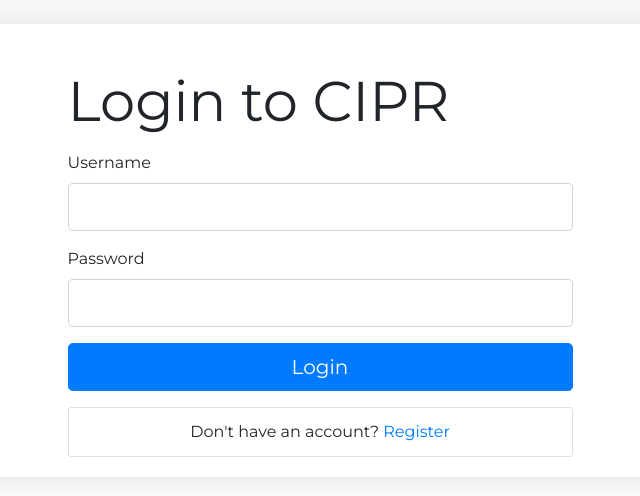
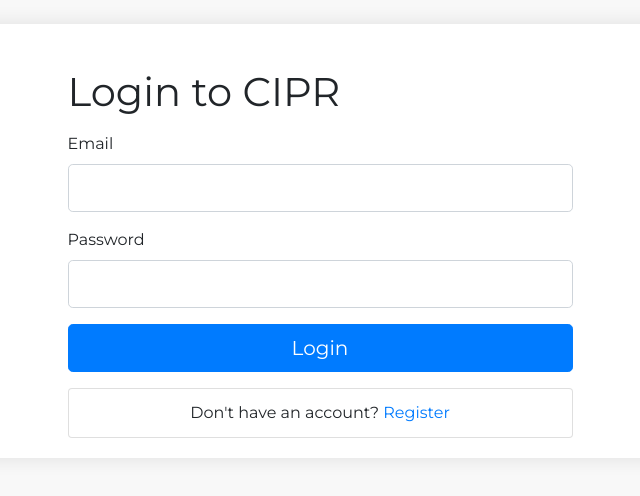
Before and after one commit to rahulchavan424/cipr, a Flask app: page /login in a window 1280 px wide. Shown: the part 56-552 px from the top of the page, without its empty margins (320-960 px from the left). Run offline with Flask 3, Linux system fonts and the light colour scheme; some libraries are stand-ins or nearby versions.

Commit message:
Updated login and profile

```diff
--- a/forms.py
+++ b/forms.py
@@ -1,6 +1,7 @@
 from flask_wtf import FlaskForm
 from wtforms import StringField, TextAreaField, SubmitField, PasswordField, SelectField, MultipleFileField, FileField
 from wtforms.validators import DataRequired, Email, EqualTo, Length
+from flask_wtf.file import FileField, FileAllowed
 
 class IPCreateForm(FlaskForm):
     category = StringField('IP Category', validators=[DataRequired()])
@@ -31,11 +32,13 @@ class RegistrationForm(FlaskForm):
     submit = SubmitField('Register')
 
 class LoginForm(FlaskForm):
-    username = StringField('Username', validators=[DataRequired()])
+    email = StringField('Email', validators=[DataRequired(), Email()])
     password = PasswordField('Password', validators=[DataRequired()])
     submit = SubmitField('Login')
 
 class UserProfileForm(FlaskForm):
-    profile_picture = FileField('Profile Picture')
+    profile_picture = FileField('Profile Picture', validators=[
+        FileAllowed(['jpg', 'png', 'jpeg', 'gif'], 'Images only!'),
+    ])
     description = TextAreaField('Description', validators=[DataRequired()])
     submit = SubmitField('Save Profile')
--- a/models.py
+++ b/models.py
@@ -4,6 +4,7 @@ from werkzeug.security import generate_password_hash, check_password_hash
 import secrets
 from sqlalchemy_utils import ChoiceType
 from roles import UserRole
+from sqlalchemy.orm import relationship
 
 class User(db.Model):
     username = db.Column(db.String(50), unique=True, nullable=False)
@@ -18,10 +19,9 @@ class User(db.Model):
     password_hash = db.Column(db.String(128), nullable=False)
     registered_on = db.Column(db.DateTime, nullable=False, default=datetime.utcnow)
     auth_token = db.Column(db.String(32), unique=True, nullable=True)
-
-    # profile fields
     profile_picture = db.Column(db.String(255))
     description = db.Column(db.Text)
+    ips = relationship('IP', back_populates='user')
 
     def __init__(self, username, email, role, password):
         self.username = username
@@ -45,3 +45,5 @@ class IP(db.Model):
     short_description = db.Column(db.String(255), nullable=False)
     elaborate_description = db.Column(db.Text, nullable=False)
     attachments = db.Column(db.String(255))
+    user_email = db.Column(db.String(100), db.ForeignKey('user.email'))
+    user = relationship('User', back_populates='ips')
--- a/routes.py
+++ b/routes.py
@@ -70,14 +70,23 @@ def home():
 def ip_create():
     form = IPCreateForm()
     if form.validate_on_submit():
-        # create new ip instance and add to db
+        # Get the email address of the logged-in user from the session
+        user_email = session.get('email')
+
+        if not user_email:
+            flash('User email not found. Please log in.', 'error')
+            return redirect(url_for('login'))
+
+        # Create a new IP instance and add it to the database
         new_ip = IP(
             category=form.category.data,
             subcategory=form.subcategory.data,
             short_description=form.short_description.data,
             elaborate_description=form.elaborate_description.data,
+            user_email=user_email,  # Store the email address in the IP record
         )
-        # handle file upload
+
+        # Handle file upload
         attachments = []
         for file in request.files.getlist('attachments'):
             if file and allowed_file(file.filename):
@@ -85,9 +94,12 @@ def ip_create():
                 file.save(os.path.join(app.config['UPLOAD_FOLDER'], filename))
                 attachments.append(filename)
         new_ip.attachments = ', '.join(attachments)
+
         db.session.add(new_ip)
         db.session.commit()
+        flash('IP created successfully!', 'success')
         return redirect(url_for('home'))
+
     return render_template('ip_create.html', form=form)
 
 @app.route('/ip/<int:ip_id>')
@@ -100,24 +112,24 @@ def login():
     form = LoginForm()
 
     if form.validate_on_submit():
-        username = form.username.data
+        email = form.email.data
         password = form.password.data
 
-        user = User.query.filter_by(username=username).first()
+        user = User.query.filter_by(email=email).first()
         if user and user.check_password(password):
-            # successful login
+            # Successful login
             print("Successful login!")
             flash('Login successful!', 'success')
 
-            # generate and store authentication token
+            # Generate and store authentication token
             auth_token = user.generate_auth_token()
             session['auth_token'] = auth_token
-            session['username'] = username
+            session['email'] = email
 
             return redirect(url_for('home'))
         else:
-            # failed login
-            flash('Invalid username or password', 'error')
+            # Failed login
+            flash('Invalid email or password', 'error')
 
     return render_template('login.html', form=form)
 
@@ -162,10 +174,10 @@ def register():
 
     return render_template('register.html', form=form)
 
-@app.route('/user_profile/<username>', methods=['GET', 'POST'])
+@app.route('/user_profile/<email>', methods=['GET', 'POST'])
 @require_auth_token
-def user_profile(username):
-    user = User.query.filter_by(username=username).first()
+def user_profile(email):
+    user = User.query.filter_by(email=email).first()
     if user:
         form = UserProfileForm()
 
@@ -178,13 +190,15 @@ def user_profile(username):
                 profile_picture = form.profile_picture.data
                 if allowed_file(profile_picture.filename):
                     filename = secure_filename(profile_picture.filename)
-                    file_path = os.path.join(app.config['PROFILE_PICTURE_UPLOAD_FOLDER'], filename)
+                    file_path = os.path.join(app.config['UPLOAD_FOLDER'], filename)
                     profile_picture.save(file_path)
-                    user.profile_picture = file_path  # Save the file path to the user's profile_picture field
+
+                    # Save the file path to the user's profile_picture field in the database
+                    user.profile_picture = file_path
 
             db.session.commit()
             flash('Profile updated successfully!', 'success')
-            return redirect(url_for('user_profile', username=username))
+            return redirect(url_for('user_profile', email=email))
 
         # Pre-fill the form with the user's current profile data
         form.description.data = user.description
--- a/templates/base.html
+++ b/templates/base.html
@@ -61,7 +61,7 @@
                             <i class="fas fa-user"></i>
                         </a>
                         <div class="dropdown-menu" aria-labelledby="userDropdown">
-                            <a class="dropdown-item" href="{{ url_for('user_profile', username=session.username) }}"><i class="fas fa-user-circle"></i> Profile</a>
+                            <a class="dropdown-item" href="{{ url_for('user_profile', email=session.email) }}"><i class="fas fa-user-circle"></i> Profile</a>
                             <div class="dropdown-divider"></div>
                             <button class="dropdown-item" onclick="performLogout()"><i class="fas fa-sign-out-alt"></i> Logout</button>
                         </div>
--- a/templates/home.html
+++ b/templates/home.html
@@ -4,7 +4,7 @@
     <div class="container mt-4">
         <div class="row mt-4">
             <div class="col-md-12">
-                <h2 class="display-5">Search IP</h2>
+                <h1 class="display-5">Search IP</h1>
                 <form method="POST">
                     {{ form.hidden_tag() }}
                     <div class="form-group row">
--- a/templates/login.html
+++ b/templates/login.html
@@ -4,12 +4,12 @@
     <div class="container mt-4">
         <div class="row justify-content-center">
             <div class="col-md-6">
-                <h1 class="display-4">Login to CIPR</h1>
+                <h1 class="display-5">Login to CIPR</h1>
                 <form method="POST" class="mt-3">
                     {{ form.hidden_tag() }}
                     <div class="form-group">
-                        {{ form.username.label }}
-                        {{ form.username(class="form-control form-control-lg", required=true) }}
+                        {{ form.email.label }}
+                        {{ form.email(class="form-control form-control-lg", required=true, type="email") }}
                     </div>
                     <div class="form-group">
                         {{ form.password.label }}
```
Also changed, not shown: templates/ip_create.html (+9 -9 lines), templates/register.html (+10 -10 lines), templates/user_profile.html (+11 -3 lines), instance/cipr.db.
